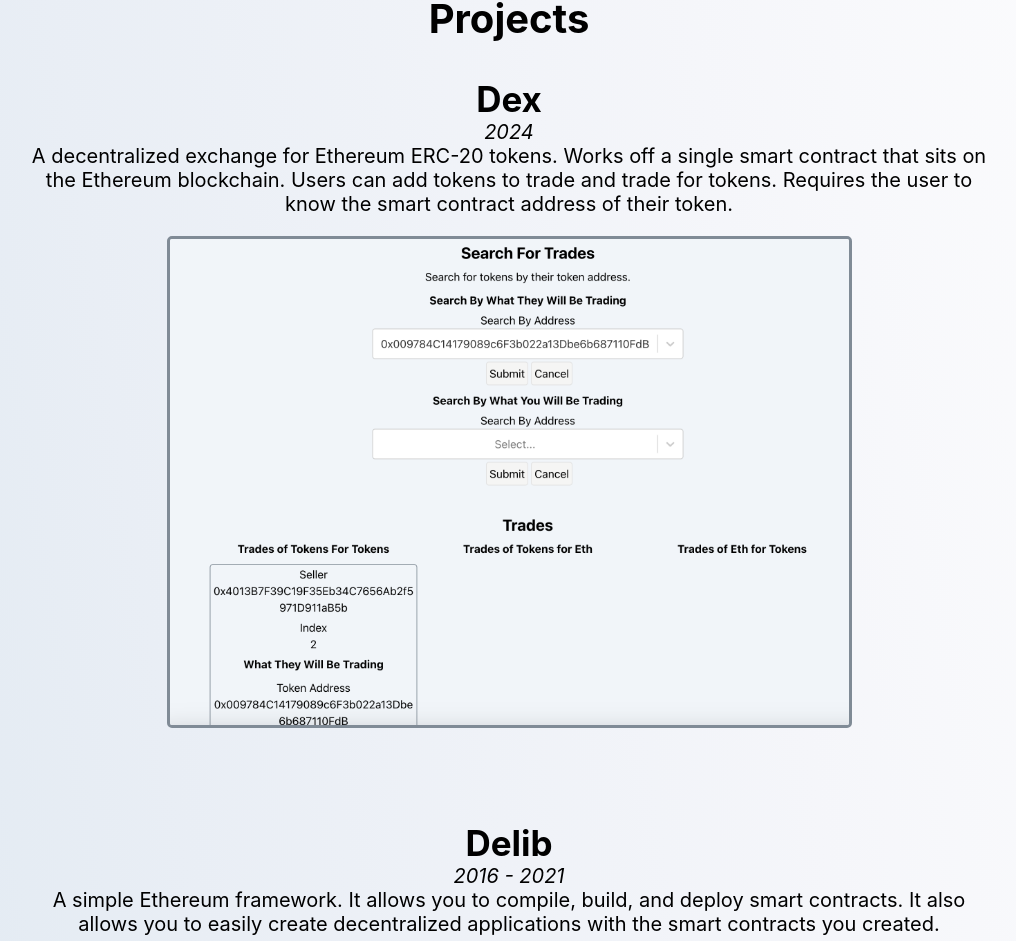
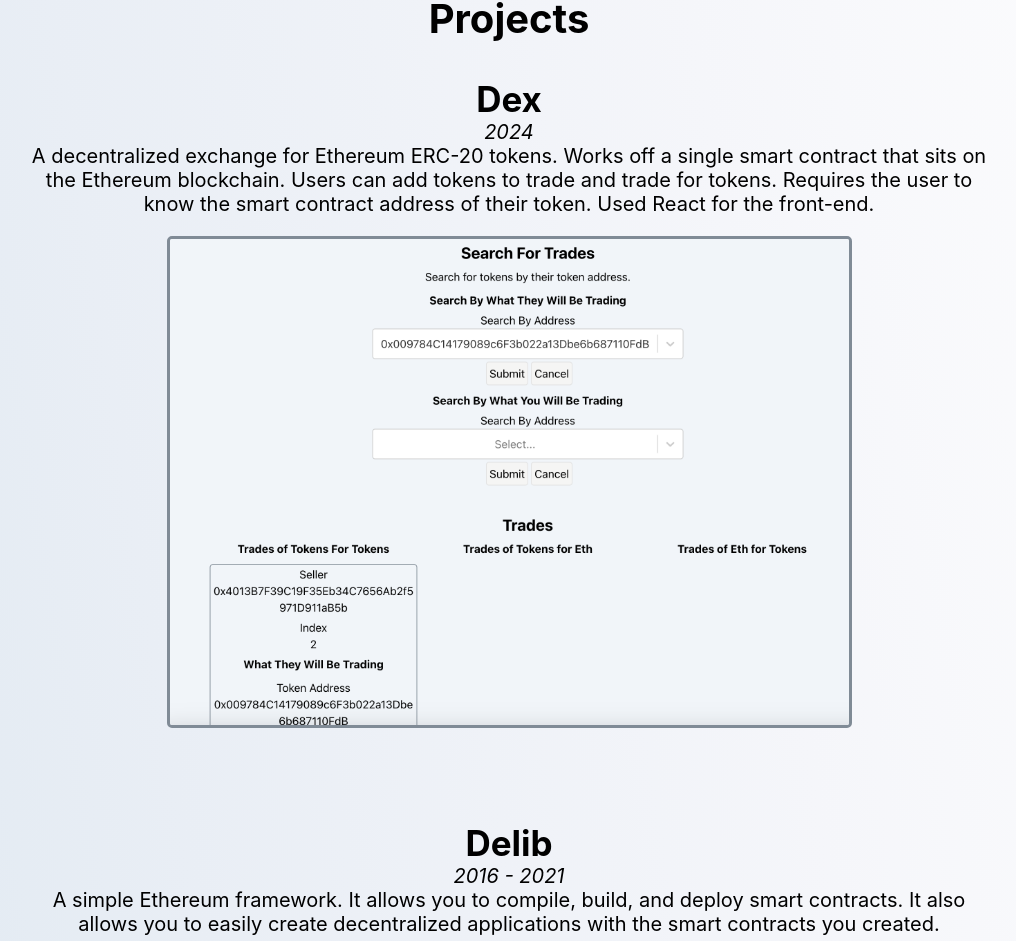
Before and after one commit to zhiwenh/personal-website, a React (Create React App) app in the folder client/: page / in a window 1280 px wide. Shown: the part 1124-2065 px from the top of the page, without its empty margins (131-1147 px from the left). Built offline with nearby package versions, Linux system fonts and the light colour scheme.

Commit message:
Added a few description changes and new CV

```diff
--- a/client/src/App.js
+++ b/client/src/App.js
@@ -245,7 +245,7 @@ function App() {
             projectDate="2024"
             projectDescription="A decentralized exchange for Ethereum ERC-20 tokens. Works off a single
             smart contract that sits on the Ethereum blockchain. Users can add tokens to trade and trade for tokens.
-            Requires the user to know the smart contract address of their token."
+            Requires the user to know the smart contract address of their token. Used React for the front-end."
           />
           <Project
             projectName="Delib"
```
Also changed, not shown: 1 other file (tests, documents, lock files or other folders).
